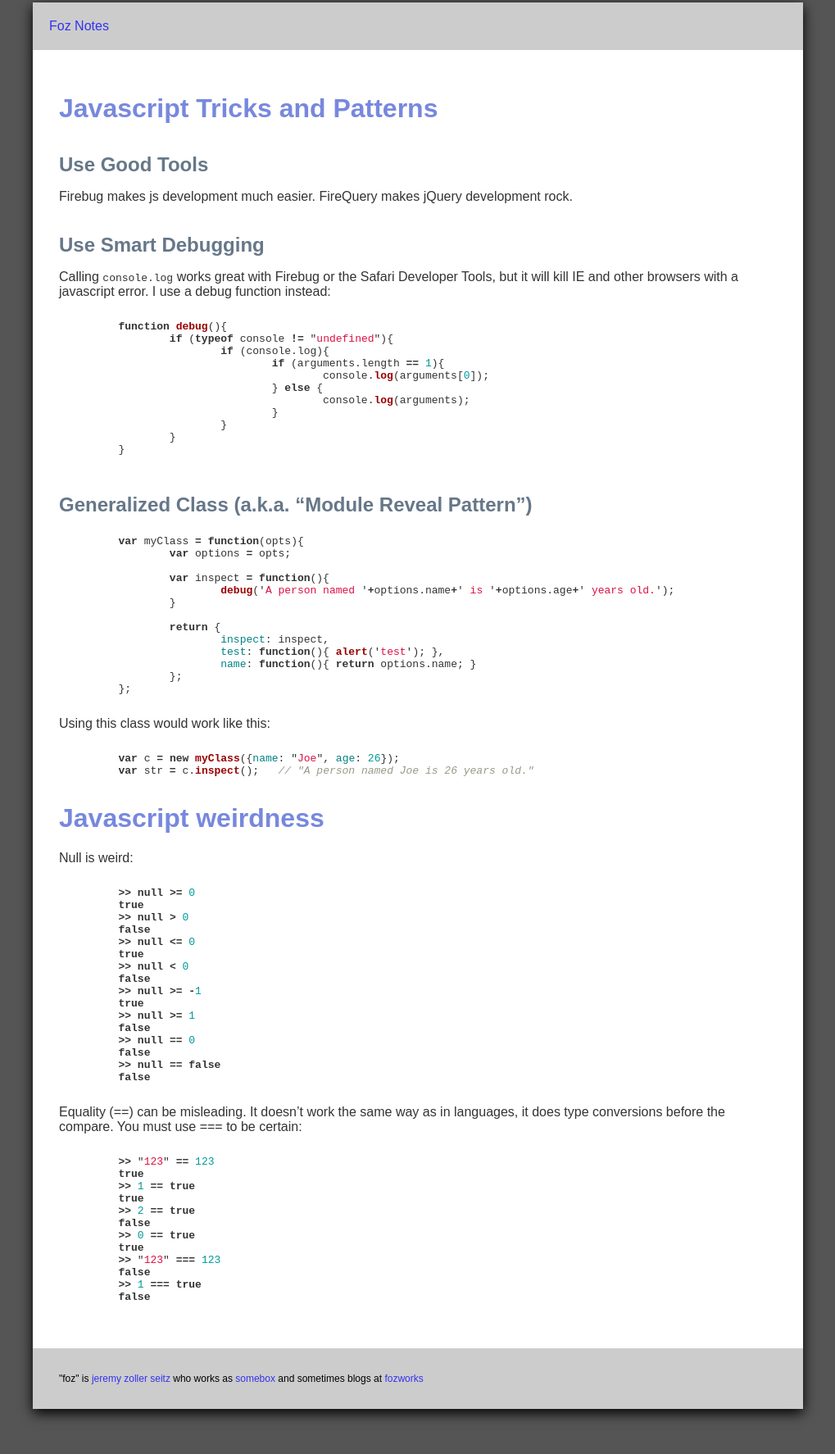
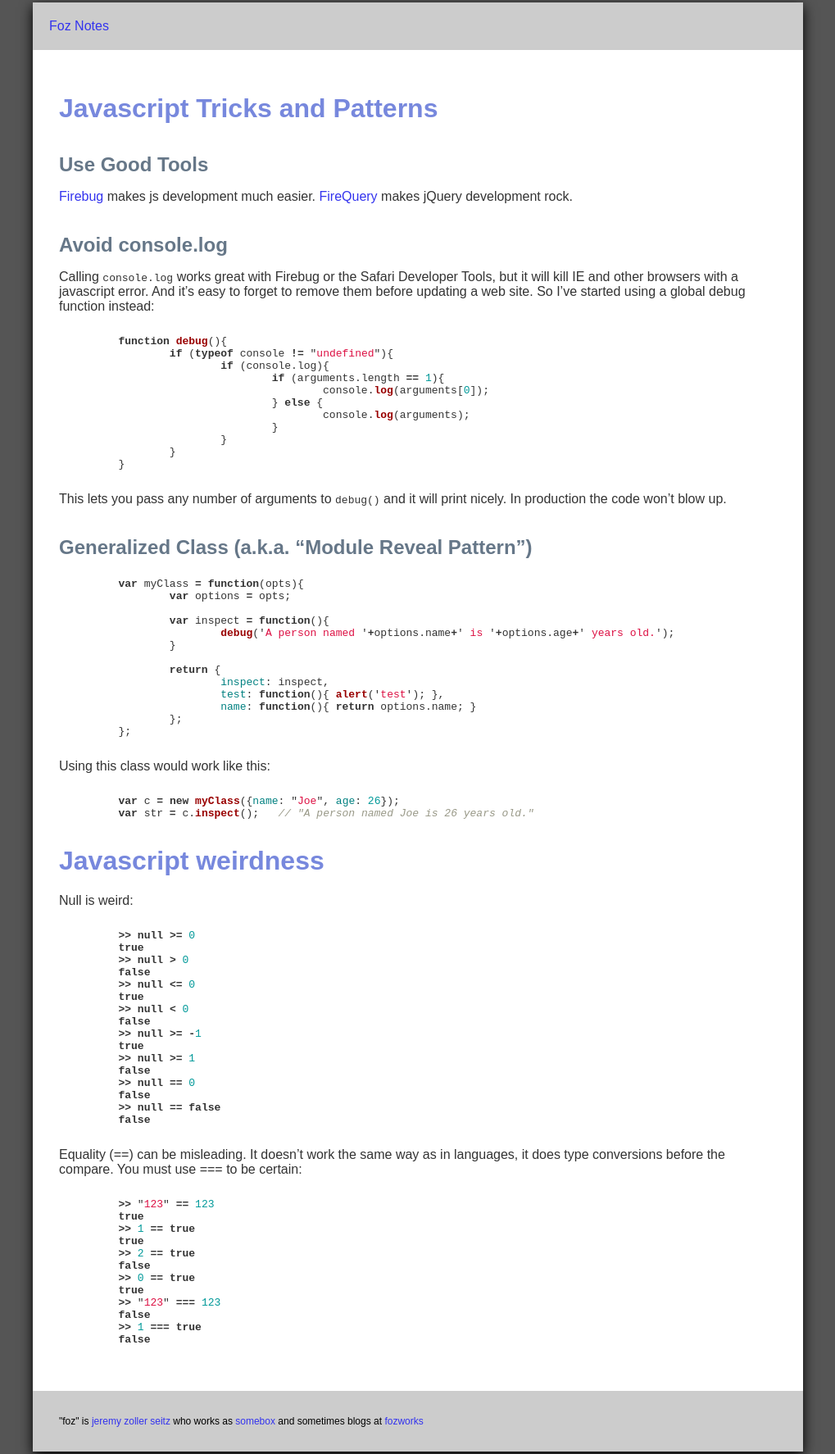
Before and after one commit to foz/foz.github.com, a Jekyll site: the page built from javascript-notes.md, in a window 1280 px wide. Shown: the whole page at 82% size, without its empty margins (130-1149 px from the left). Built offline with Jekyll 4.4.1, drawn with Linux system fonts in a browser that asks for light colours; Markdown is read by kramdown in place of the engine named in the settings.

Commit message:
add js notes

````diff
--- a/javascript-notes.md
+++ b/javascript-notes.md
@@ -8,11 +8,11 @@ layout: default
 
 ## Use Good Tools
 
-Firebug makes js development much easier. FireQuery makes jQuery development rock.
+[Firebug](http://getfirebug.com/) makes js development much easier. [FireQuery](http://firequery.binaryage.com/) makes jQuery development rock.
 
-## Use Smart Debugging
+## Avoid console.log
 
-Calling `console.log` works great with Firebug or the Safari Developer Tools, but it will kill IE and other browsers with a javascript error. I use a debug function instead:
+Calling `console.log` works great with Firebug or the Safari Developer Tools, but it will kill IE and other browsers with a javascript error. And it's easy to forget to remove them before updating a web site. So I've started using a global debug function instead:
 
 ```js
 	function debug(){
@@ -27,6 +27,8 @@ Calling `console.log` works great with Firebug or the Safari Developer Tools, bu
 		}
 	}
 ```
+
+This lets you pass any number of arguments to `debug()` and it will print nicely. In production the code won't blow up.
 
 ## Generalized Class (a.k.a. "Module Reveal Pattern")
 
````
